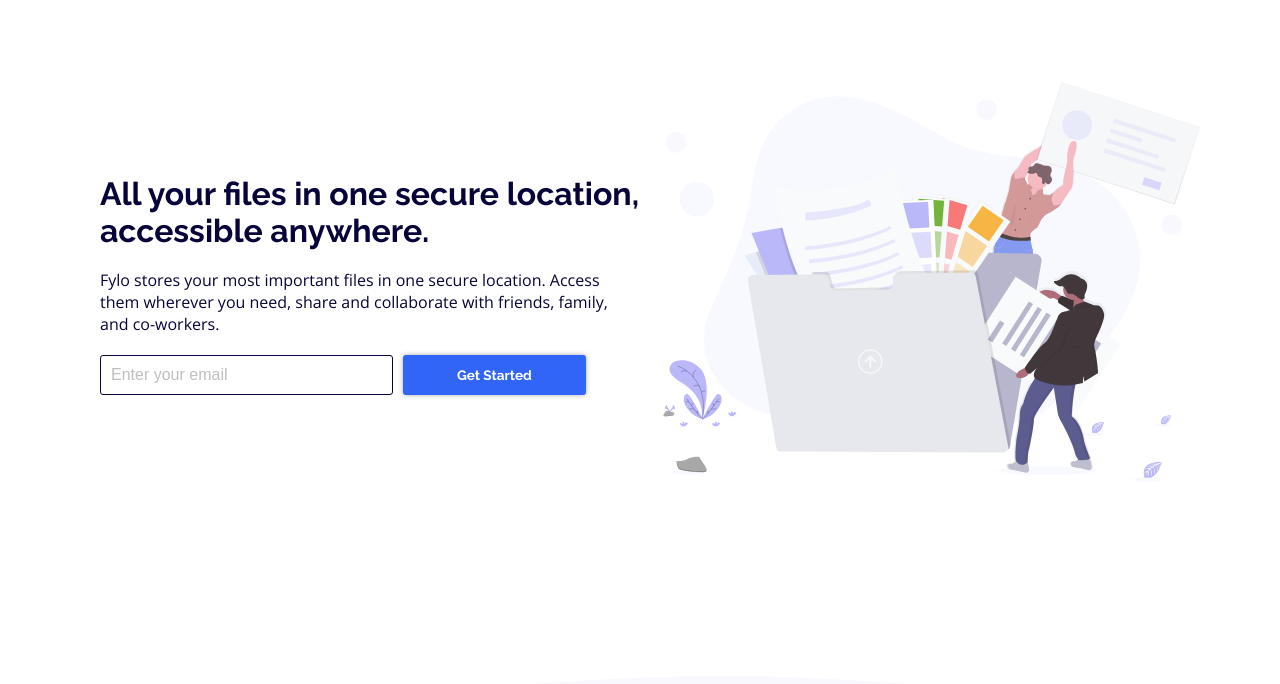
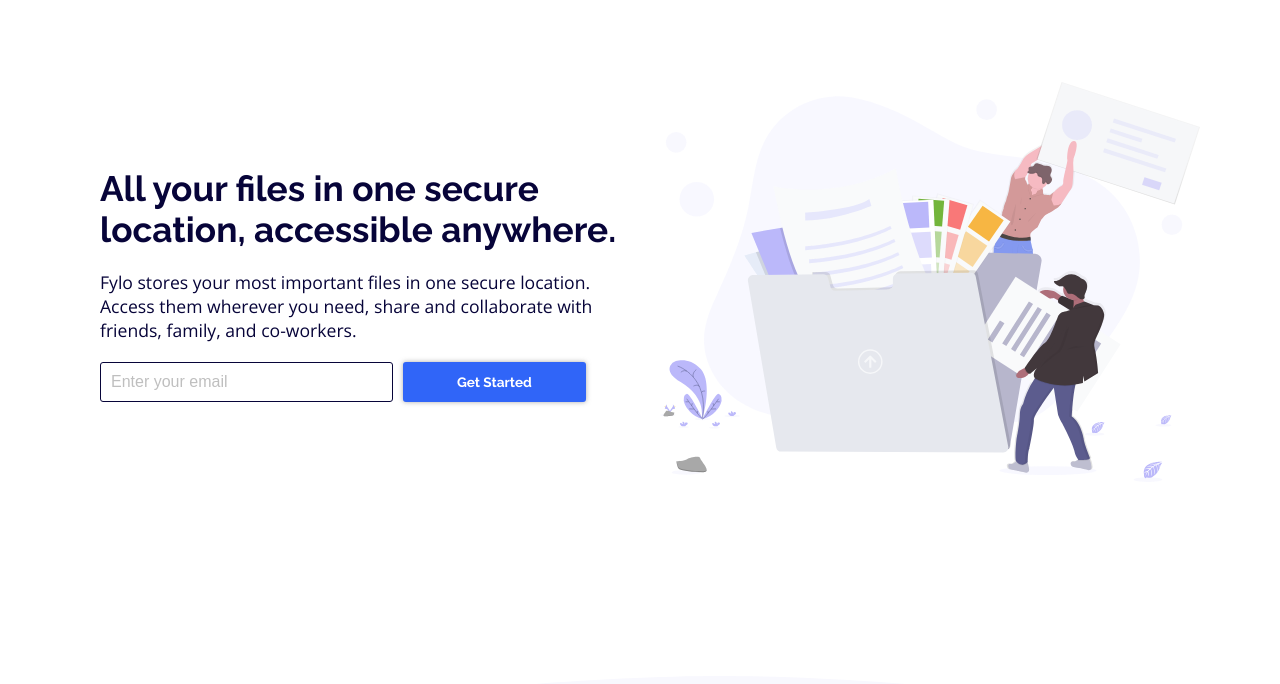
Before and after one commit to Hamid997/Fylo-landing-page-with-two-column-layout, a plain HTML site: page index.html in a window 1280 px wide. Shown: the part 116-800 px from the top of the page. Drawn offline with nearby package versions, Linux system fonts and the light colour scheme.

Commit message:
Update styles.css

```diff
--- a/styles.css
+++ b/styles.css
@@ -84,14 +84,14 @@ body{
     text-align: start;
 }
 .hero-heading {
-    font-size: 2rem;
+    font-size: 2.2rem;
     margin-bottom: 20px;
     font-weight: 700;
     font-family: var(--font-Raleway);
     color: var(--Very-Dark-Blue);
 }
 .hero-paragraph {
-    font-size: 1rem;
+    font-size: 1.1rem;
     margin-bottom: 20px;
     color: var(--Very-Dark-Blue);
 }
```
